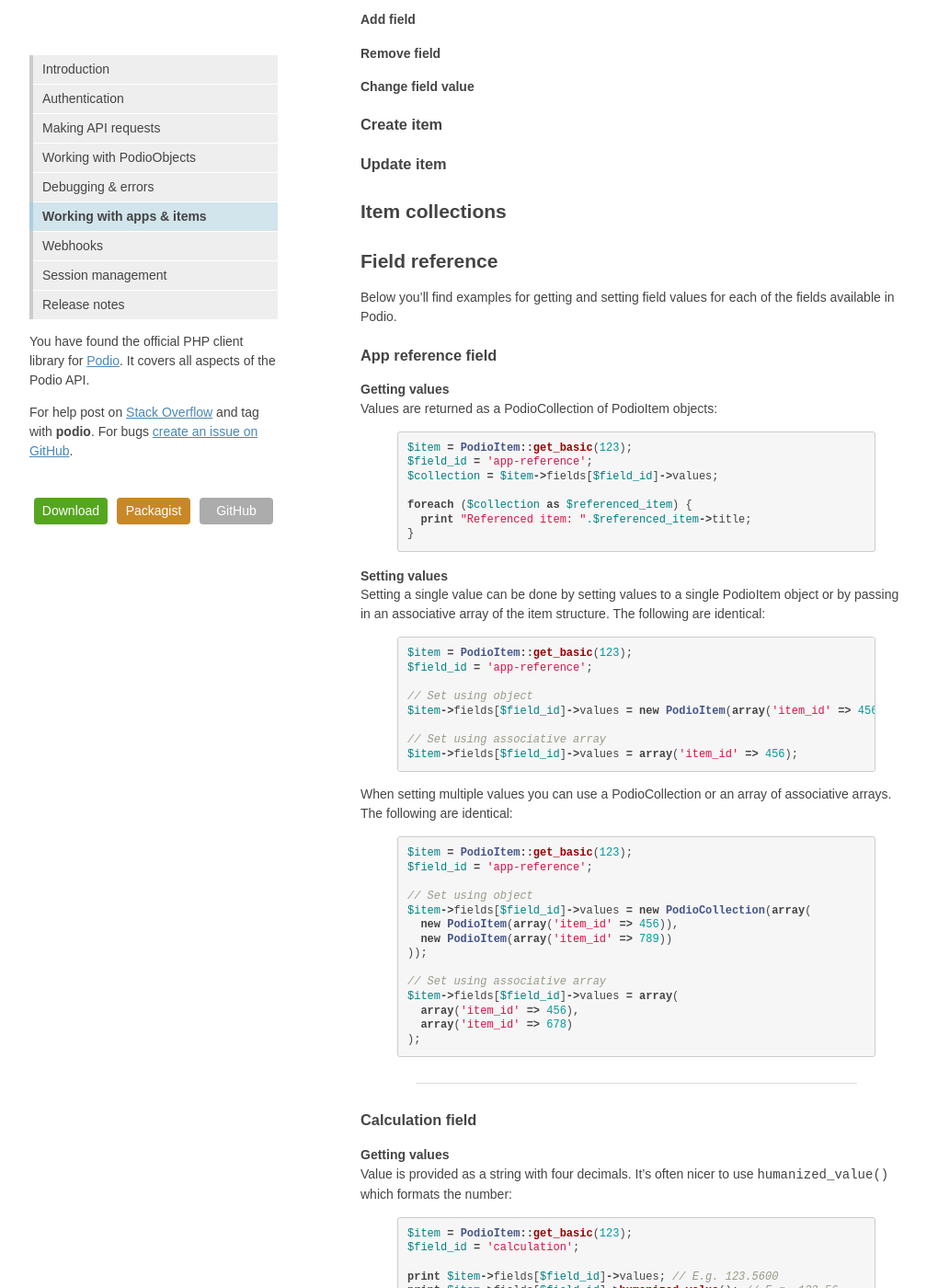
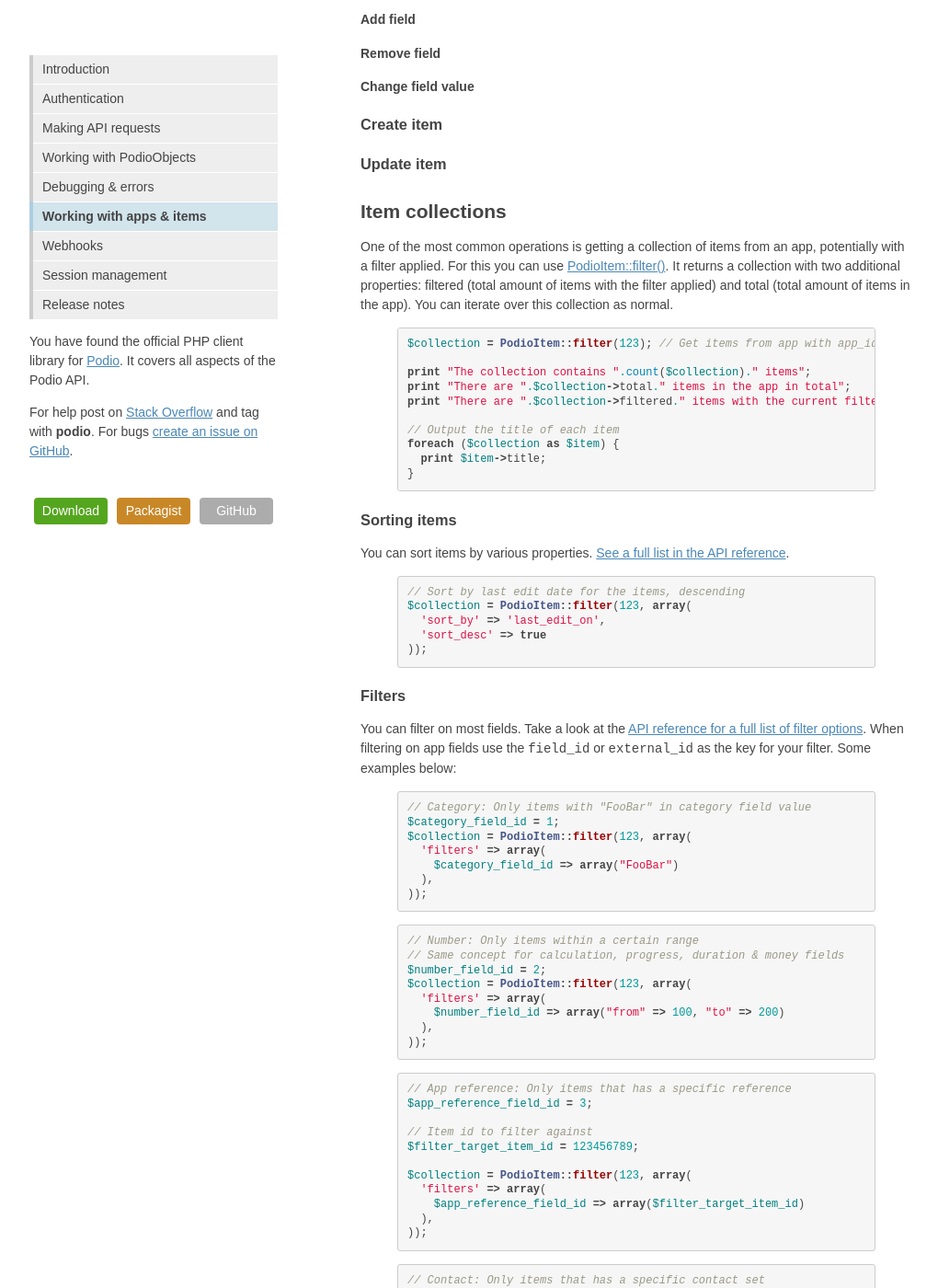
Before and after one commit to podio-community/podio-php, a Jekyll site: the page built from items/index.md, in a window 1280 px wide and 1400 px high, scrolled down 389 px. Shown: the whole window at 92% size, without its empty margins (128-1148 px from the left). Built offline with Jekyll 4.4.1, drawn with Linux system fonts in a browser that asks for light colours; some of the changed text lies outside the part shown.

Commit message:
Add filter examples

```diff
--- a/items/index.md
+++ b/items/index.md
@@ -19,7 +19,98 @@ Apps and app items form the core of Podio and for that reason podio-php tries to
 ### Update item
 
 ## Item collections
+One of the most common operations is getting a collection of items from an app, potentially with a filter applied. For this you can use [PodioItem::filter()](https://developers.podio.com/doc/items/filter-items-4496747). It returns a collection with two additional properties: filtered (total amount of items with the filter applied) and total (total amount of items in the app). You can iterate over this collection as normal.
 
+{% highlight php startinline %}
+$collection = PodioItem::filter(123); // Get items from app with app_id=123
+
+print "The collection contains ".count($collection)." items";
+print "There are ".$collection->total." items in the app in total";
+print "There are ".$collection->filtered." items with the current filter applied";
+
+// Output the title of each item
+foreach ($collection as $item) {
+  print $item->title;
+}
+{% endhighlight %}
+
+### Sorting items
+You can sort items by various properties. [See a full list in the API reference](https://developers.podio.com/doc/filters).
+{% highlight php startinline %}
+// Sort by last edit date for the items, descending
+$collection = PodioItem::filter(123, array(
+  'sort_by' => 'last_edit_on',
+  'sort_desc' => true
+));
+{% endhighlight %}
+
+### Filters
+You can filter on most fields. Take a look at the [API reference for a full list of filter options](https://developers.podio.com/doc/filters). When filtering on app fields use the `field_id` or `external_id` as the key for your filter. Some examples below:
+
+{% highlight php startinline %}
+// Category: Only items with "FooBar" in category field value
+$category_field_id = 1;
+$collection = PodioItem::filter(123, array(
+  'filters' => array(
+    $category_field_id => array("FooBar")
+  ),
+));
+{% endhighlight %}
+
+{% highlight php startinline %}
+// Number: Only items within a certain range
+// Same concept for calculation, progress, duration & money fields
+$number_field_id = 2;
+$collection = PodioItem::filter(123, array(
+  'filters' => array(
+    $number_field_id => array("from" => 100, "to" => 200)
+  ),
+));
+{% endhighlight %}
+
+{% highlight php startinline %}
+// App reference: Only items that has a specific reference
+$app_reference_field_id = 3;
+
+// Item id to filter against
+$filter_target_item_id = 123456789;
+
+$collection = PodioItem::filter(123, array(
+  'filters' => array(
+    $app_reference_field_id => array($filter_target_item_id)
+  ),
+));
+{% endhighlight %}
+
+{% highlight php startinline %}
+// Contact: Only items that has a specific contact set
+$contact_field_id = 4;
+
+// profile_id of contact to filter on
+$filter_target_profile_id = 123456789;
+
+$collection = PodioItem::filter(123, array(
+  'filters' => array(
+    $contact_field_id => array($filter_target_profile_id)
+  ),
+));
+{% endhighlight %}
+
+{% highlight php startinline %}
+// Date: Has several ways to filter.
+// See https://developers.podio.com/doc/filters
+$date_field_id = 4;
+
+// Filter on absolute dates:
+$collection = PodioItem::filter(123, array(
+  'filters' => array(
+    $date_field_id => array(
+      "from" => "2014-01-01 00:00:00",
+      "to" => "2014-01-31 23:59:59"
+    )
+  ),
+));
+{% endhighlight %}
 
 ## Field reference
 Below you'll find examples for getting and setting field values for each of the fields available in Podio.
```
